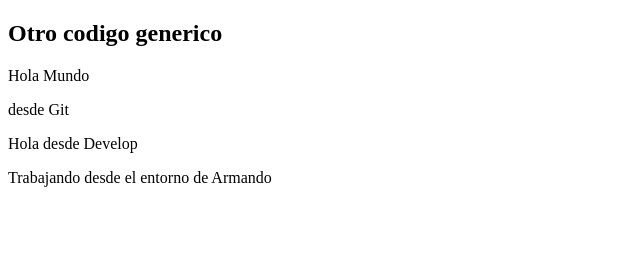
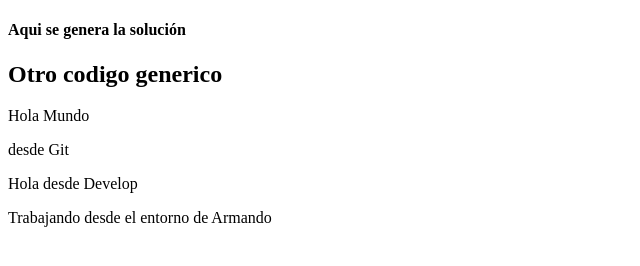
Before and after one commit to ArmandoOsunaBoo/curso-experto-git, a plain HTML site: page index.html in a window 1280 px wide. Shown: the whole page, without its empty margins (0-640 px from the left). Drawn offline with Linux system fonts and the light colour scheme.

Commit message:
se crea la solución

```diff
--- a/index.html
+++ b/index.html
@@ -7,6 +7,7 @@
 
 
   <body>
+    <h4>Aqui se genera la solución</h4>
     <h2>Otro codigo generico</h2>
     <p>Hola Mundo</p>
     <p>desde Git</p>
```
